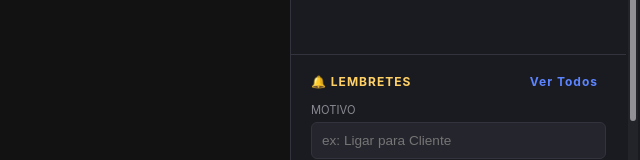
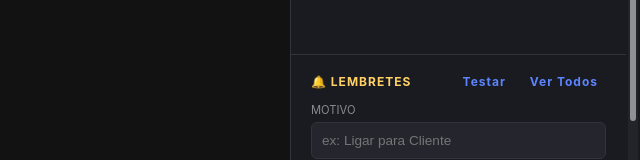
Before and after one commit to joaovictorcouto/deskwidget, a React (Vite) app: page / in a window 1280 px wide. Shown: the part 354-514 px from the top of the page, without its empty margins (640-1280 px from the left). Built offline with nearby package versions, Linux system fonts and the light colour scheme.

Commit message:
feat: Botão de testar popup e confirmação de exclusão

```diff
--- a/dist-electron/main.js
+++ b/dist-electron/main.js
@@ -457,7 +457,7 @@ electron.ipcMain.on("show-popup", (event, reminder) => {
 	if (popupWindow) popupWindow.close();
 	const { width, height } = electron.screen.getPrimaryDisplay().workAreaSize;
 	const pWidth = 320;
-	const pHeight = 170;
+	const pHeight = 190;
 	popupWindow = new electron.BrowserWindow({
 		width: pWidth,
 		height: pHeight,
--- a/electron/main.js
+++ b/electron/main.js
@@ -294,7 +294,7 @@ ipcMain.on('show-popup', (event, reminder) => {
   const primaryDisplay = screen.getPrimaryDisplay();
   const { width, height } = primaryDisplay.workAreaSize;
   const pWidth = 320;
-  const pHeight = 170;
+  const pHeight = 190;
 
   popupWindow = new BrowserWindow({
     width: pWidth,
--- a/src/History.jsx
+++ b/src/History.jsx
@@ -59,9 +59,11 @@ function History() {
   };
 
   const deleteRem = async (id) => {
-    if (!window.api) return;
-    await window.api.deleteReminder(id);
-    loadData();
+    if (window.confirm("Deseja realmente excluir este lembrete?")) {
+      if (!window.api) return;
+      await window.api.deleteReminder(id);
+      loadData();
+    }
   };
 
   const agendados = reminders.filter(r => r.status === 'agendado' || r.status === 'pausado');
--- a/src/Widget.jsx
+++ b/src/Widget.jsx
@@ -307,6 +307,16 @@ function Widget() {
     }
   };
 
+  const handleTestPopup = () => {
+    if (window.api) {
+      window.api.showPopup({
+        id: 'test',
+        title: 'Lembrete de Teste',
+        datetime: new Date().toISOString()
+      });
+    }
+  };
+
 
   const openSettings = () => {
     isSettingsOpenRef.current = true;
@@ -550,7 +560,10 @@ function Widget() {
         <div className="half-section">
           <div className="fixed-half-header">
             <span style={{color: '#ffd166'}}>🔔 LEMBRETES</span>
-            <a className="section-title-action" onClick={openHistory}>Ver Todos</a>
+            <div style={{ display: 'flex', gap: '8px' }}>
+              <a className="section-title-action" onClick={handleTestPopup}>Testar</a>
+              <a className="section-title-action" onClick={openHistory}>Ver Todos</a>
+            </div>
           </div>
 
           <div className="scrollable-content">
```
